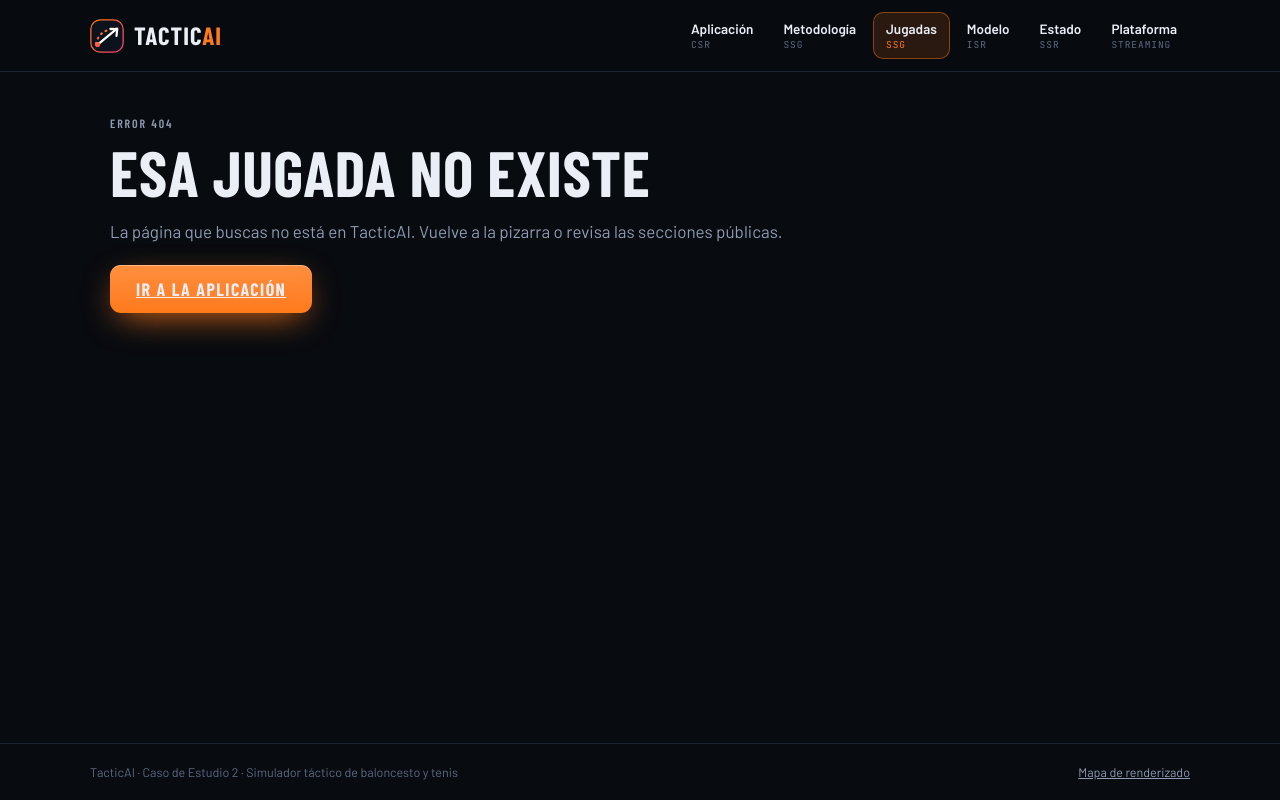
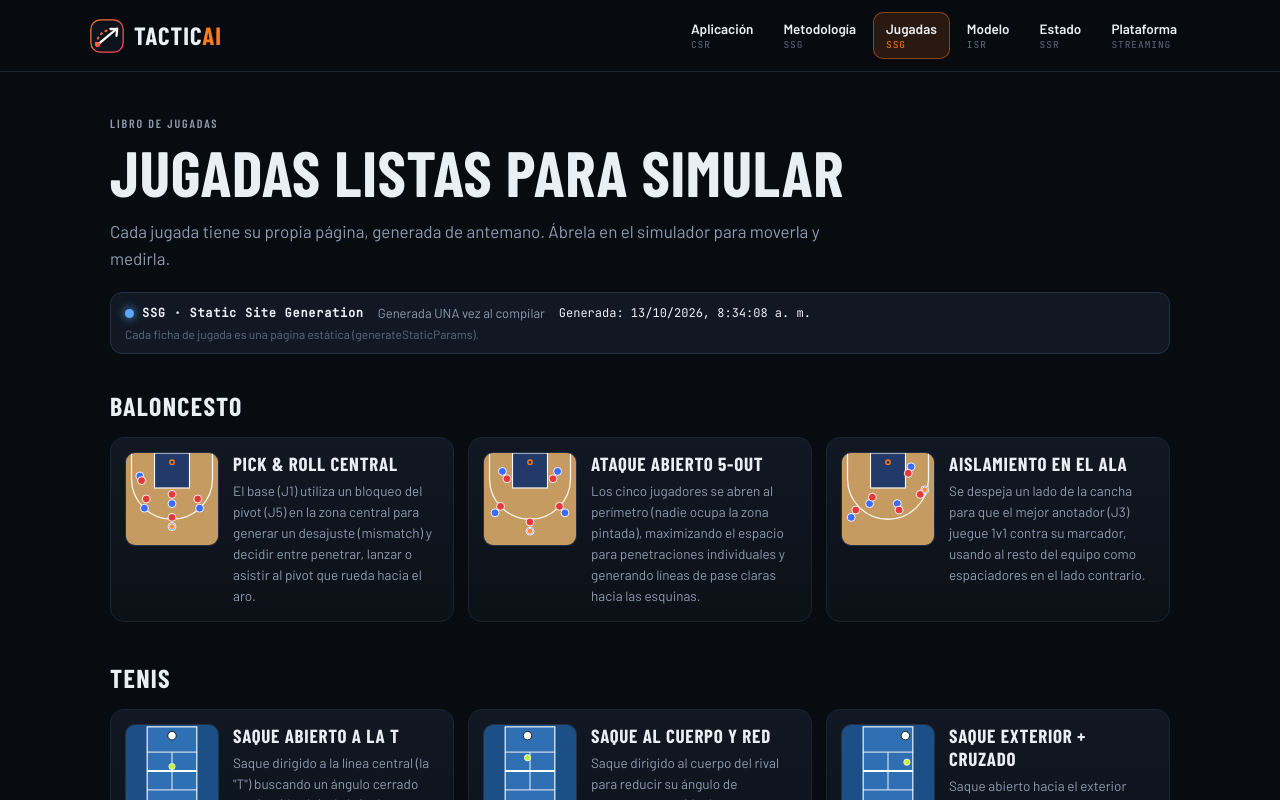
Before and after one commit to dramirezdlp99/tactical-sim-frontend, a Next.js app: page /jugadas in a window 1280 px wide. Before the commit this address had no page. Shown: the top 800 px of the page. Built offline with nearby package versions, Linux system fonts and the light colour scheme; a web font is replaced by a local one.

Commit message:
Agrega indice de jugadas con SSG

```diff
--- /dev/null
+++ b/src/app/jugadas/page.jsx
@@ -0,0 +1,49 @@
+import Link from 'next/link';
+import { PublicShell, PageHead } from '../../components/public/PublicShell';
+import { MiniBasket, MiniTennis } from '../../components/ui/PlayDiagrams';
+import { BASKETBALL_PLAYS, TENNIS_PLAYS } from '../../components/predefinedPlays';
+
+/**
+ * /jugadas -> SSG. El catalogo sale de predefinedPlays.js, que solo cambia al
+ * publicar una version nueva, asi que se genera al compilar.
+ */
+export const dynamic = 'force-static';
+export const metadata = { title: 'Libro de jugadas', description: 'Jugadas predefinidas de baloncesto y tenis.' };
+
+function PlayCard({ play, sport }) {
+  return (
+    <Link href={`/jugadas/${play.id}`} className="ta-pub-card">
+      {sport === 'TENNIS' ? <MiniTennis positions={play.positions} /> : <MiniBasket positions={play.positions} />}
+      <div>
+        <h3>{play.name}</h3>
+        <p>{play.description}</p>
+      </div>
+    </Link>
+  );
+}
+
+export default function Jugadas() {
+  const built = new Date().toISOString();
+  const bb = BASKETBALL_PLAYS.filter((p) => p.positions);
+  const tn = TENNIS_PLAYS.filter((p) => p.positions);
+  return (
+    <PublicShell>
+      <PageHead
+        eyebrow="Libro de jugadas"
+        title="Jugadas listas para simular"
+        lead="Cada jugada tiene su propia página, generada de antemano. Ábrela en el simulador para moverla y medirla."
+        mode="SSG"
+        when={built}
+        note="Cada ficha de jugada es una página estática (generateStaticParams)."
+      />
+      <section className="ta-pub-section">
+        <h2>Baloncesto</h2>
+        <div className="ta-pub-grid">{bb.map((p) => <PlayCard key={p.id} play={p} sport="BASKETBALL" />)}</div>
+      </section>
+      <section className="ta-pub-section">
+        <h2>Tenis</h2>
+        <div className="ta-pub-grid">{tn.map((p) => <PlayCard key={p.id} play={p} sport="TENNIS" />)}</div>
+      </section>
+    </PublicShell>
+  );
+}
```
